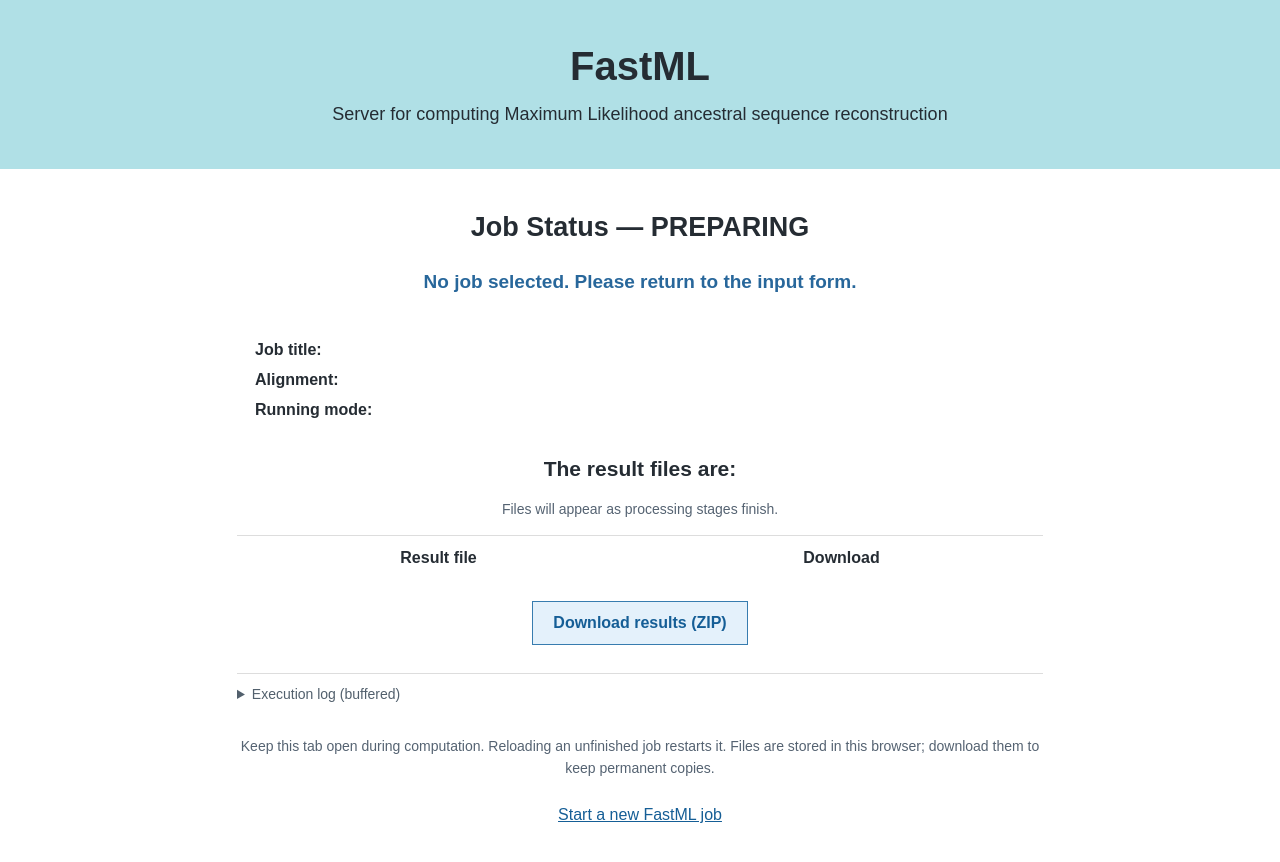
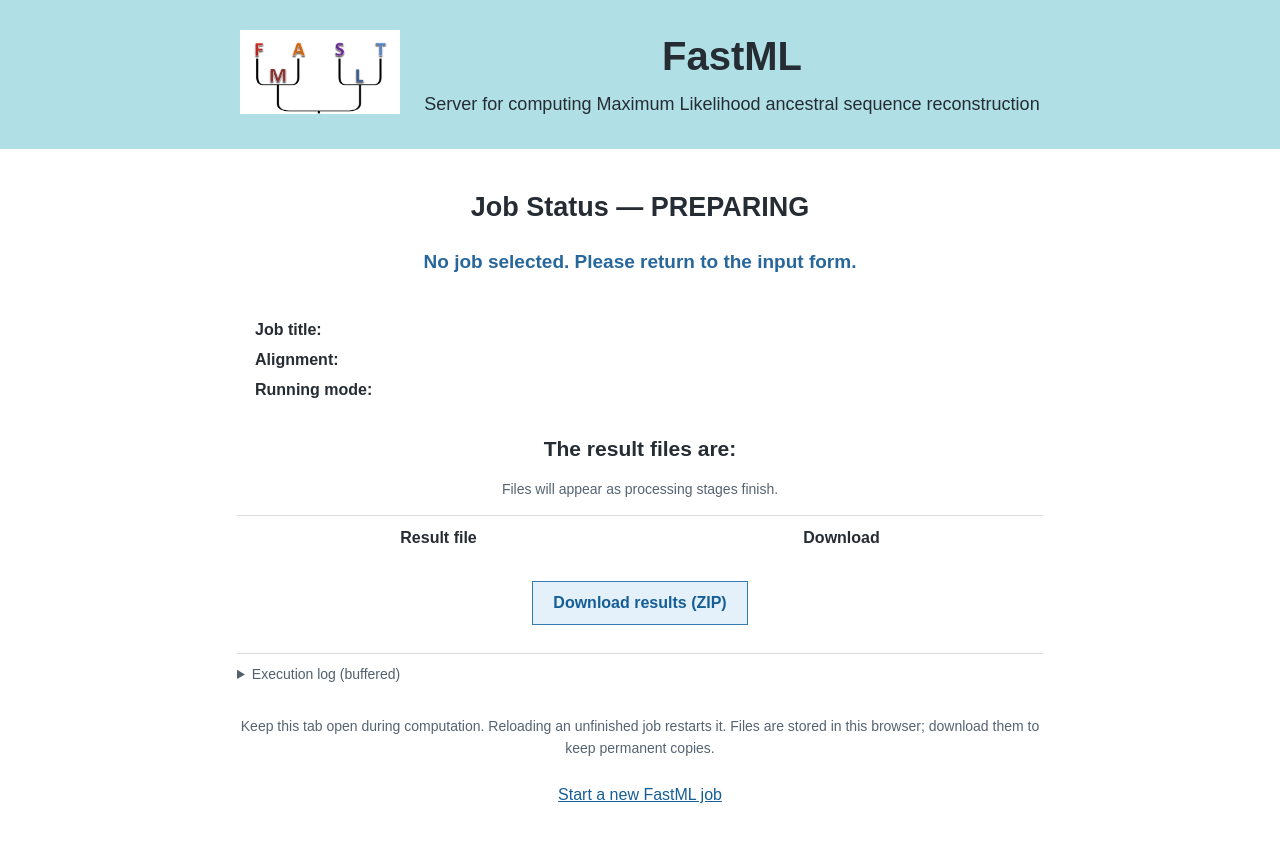
Before and after one commit to pupkoLab/fastml-git, a plain HTML site: page results.html in a window 1280 px wide. Drawn offline with Linux system fonts and the light colour scheme.

Commit message:
use fastml logo

```diff
--- a/results.html
+++ b/results.html
@@ -8,7 +8,9 @@
     :root{font-family:Arial,Helvetica,sans-serif;color:#252c33}
     *{box-sizing:border-box}
     body{margin:0;background:white;font-size:16px;line-height:1.55}
-    header{background:powderblue;text-align:center;padding:35px 16px 40px}
+    header{background:powderblue;text-align:center;padding:25px 16px 30px}
+    .header-brand{display:flex;align-items:center;justify-content:center;gap:24px}
+    .header-logo{width:160px;max-height:110px;object-fit:contain}
     header h1{font-size:40px;font-weight:600;margin:0}
     header p{margin:.25rem auto 0;font-size:18px}
     main{max-width:850px;margin:38px auto;padding:0 22px}
@@ -33,6 +35,7 @@
     #run-log{font:12px/1.4 ui-monospace,Consolas,monospace;max-height:110px;overflow:auto;background:#f3f6f8;border:1px solid #dfe5eb;padding:9px;white-space:pre-wrap;overflow-wrap:anywhere}
     .back{text-align:center;margin:24px 0 42px}
     .back a{color:#155e96}
+    @media(max-width:600px){.header-brand{gap:12px}.header-logo{width:85px;max-height:70px}header h1{font-size:31px}header p{font-size:15px}}
     .archive-actions{text-align:center;margin:20px 0 28px}
     .archive-actions button{font:inherit;padding:9px 20px;border:1px solid #377caf;background:#e4f1fb;color:#155e96;font-weight:bold;cursor:pointer}
     [hidden]{display:none!important}
@@ -40,8 +43,10 @@
 </head>
 <body>
   <header>
-    <h1>FastML</h1>
-    <p>Server for computing Maximum Likelihood ancestral sequence reconstruction</p>
+    <div class="header-brand"><img class="header-logo" src="FastML_logo.jpg" alt="FastML logo"><div>
+      <h1>FastML</h1>
+      <p>Server for computing Maximum Likelihood ancestral sequence reconstruction</p>
+    </div></div>
   </header>
   <main>
     <h2>Job Status — <span id="state-label">PREPARING</span></h2>
```
Also changed, not shown: index.html (+3 -3 lines).
